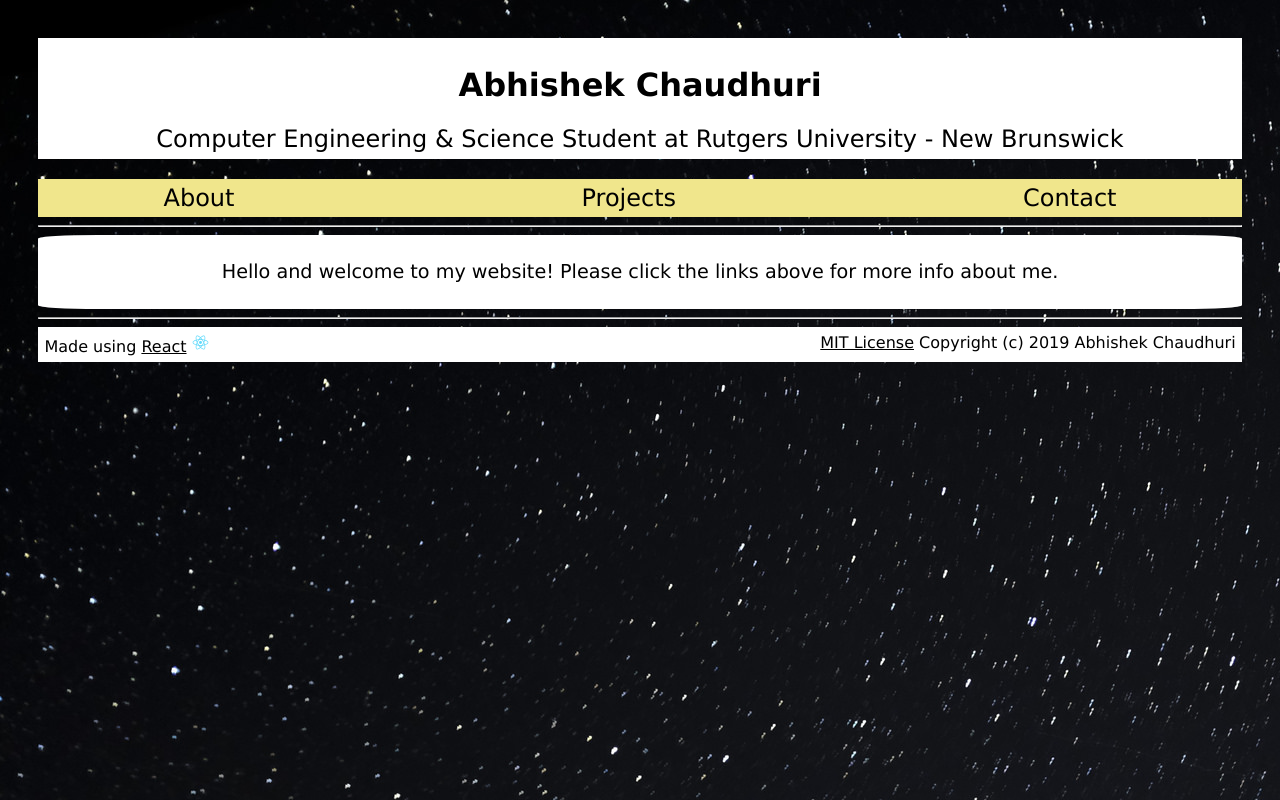
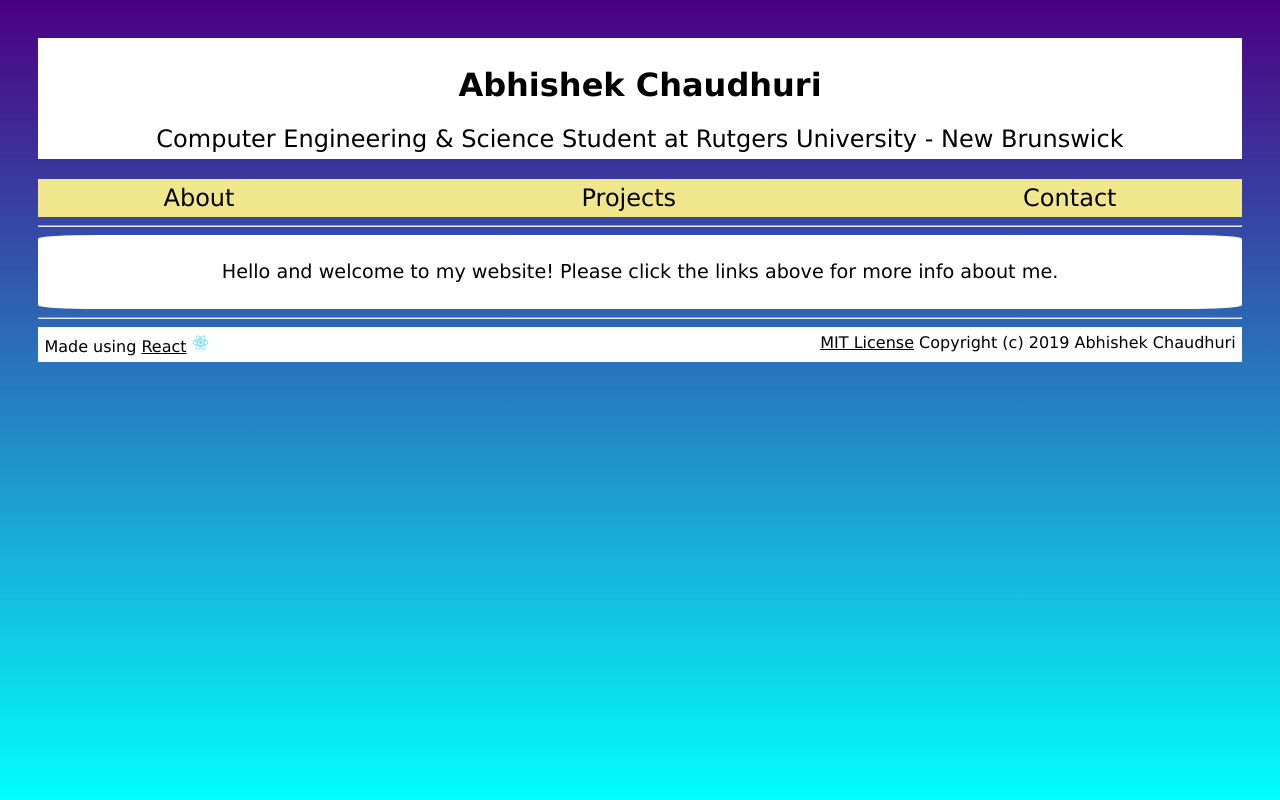
Before and after one commit to Abhiek187/abhiek187.github.io, a React (Create React App) app: page / in a window 1280 px wide. Built offline with nearby package versions, Linux system fonts and the light colour scheme.

Commit message:
Change background (looks cleaner)

```diff
--- a/src/App.css
+++ b/src/App.css
@@ -1,6 +1,7 @@
 /* General styles */
 body {
-  background-image: url('Stars.jpg');
+  /* Background fills entire screen */
+  background: linear-gradient(indigo, cyan) no-repeat center fixed;
   font-family: Verdana, Courier New, Arial, Sans-serif; /* Font that distinguishes 1ijlIJ5SoO0 */
 }
 
```
Also changed, not shown: src/Stars.jpg (deleted).
